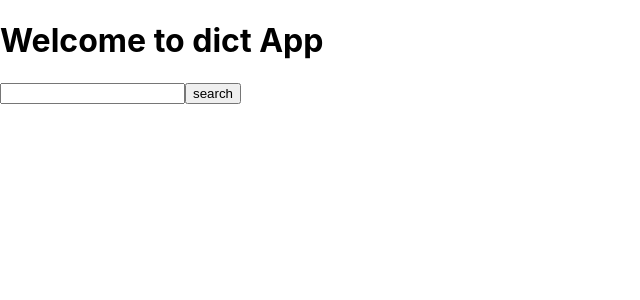
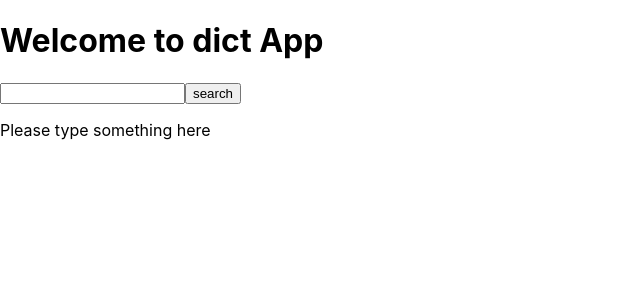
Before and after one commit to salmanselu/WebLearnBootcamp, a React (Create React App) app: page / in a window 1280 px wide. Shown: the top 300 px of the page, without its empty margins (0-640 px from the left). Built offline with nearby package versions, Linux system fonts and the light colour scheme.

Commit message:
Add a conditional

```diff
--- a/src/App.js
+++ b/src/App.js
@@ -17,6 +17,7 @@ function App() {
       <div>
         <input onChange={onChangeText} type="text" name="searchWord"></input>
         <button>search</button>
+        {searchText === "" && <p>Please type something here</p>}
         <p className="word"></p>
       </div>
     </div>
```
